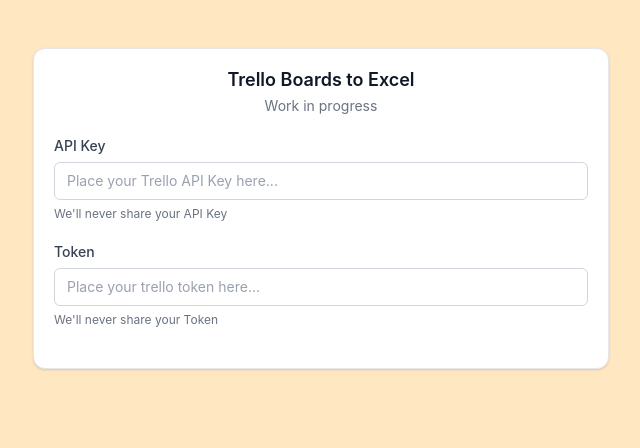
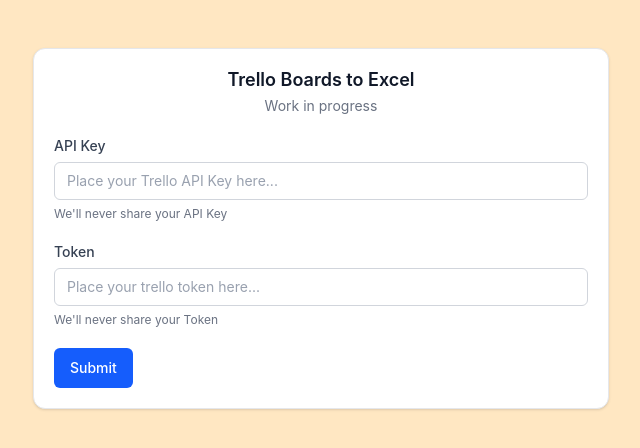
Before and after one commit to n1zen/trello-board-to-excel, a React (Vite) app: page / in a window 1280 px wide. Shown: the top 448 px of the page, without its empty margins (319-959 px from the left). Built offline with nearby package versions, Linux system fonts and the light colour scheme.

Commit message:
add submit button

```diff
--- a/src/App.tsx
+++ b/src/App.tsx
@@ -10,6 +10,7 @@
 } from './components/Card';
 
 import Input from './components/Input';
+import Button from './components/Button';
 
 function App() {
   const [apiKey, setApiKey] = useState("");
@@ -45,6 +46,7 @@
 
       <CardFooter>
         {/** Submit button for API Key and Token */}
+        <Button>Submit</Button>
       </CardFooter>
     </Card>
   );
--- /dev/null
+++ b/src/components/Button.tsx
@@ -0,0 +1,93 @@
+import { forwardRef } from 'react';
+import { cn } from '../lib/utils';
+
+export type ButtonVariant = "primary" | "secondary" | "outline" | "ghost" | "danger";
+export type ButtonSize = "sm" | "md" | "lg";
+
+export type ButtonProps = React.ComponentPropsWithoutRef<"button"> & {
+    variant?: ButtonVariant;
+    size?: ButtonSize;
+    loading?: boolean;
+    leftIcon?: React.ReactNode;
+    rightIcon?: React.ReactNode;
+};
+
+const variants: Record<ButtonVariant, string> = {
+    primary: "bg-blue-600 text-white hover:bg-blue-700 focus-visible:ring-blue-500",
+    secondary: "bg-gray-100 text-gray-900 hover:bg-gray-200 focus-visible:ring-gray-400",
+    outline: "border border-gray-300 bg-white text-gray-900 hover:bg-gray-50 focus-visible:ring-gray-400",
+    ghost: "bg-transparent text-gray-900 hover:bg-gray-100 focus-visible:ring-gray-400",
+    danger: "bg-red-600 text-white hover:bg-red-700 focus-visible:ring-red-500",
+};
+
+const sizes: Record<ButtonSize, string> = {
+    sm: "h-8 px-3 text-sm gap-1.5",
+    md: "h-10 px-4 text-sm gap-2",
+    lg: "h-12 px-6 text-base gap-2",
+};
+
+export const Button = forwardRef<HTMLButtonElement, ButtonProps>(
+    (
+        {
+            variant = "primary",
+            size = "md",
+            loading = false,
+            leftIcon,
+            rightIcon,
+            className,
+            disabled,
+            type = "button",
+            children,
+            ...rest
+        },
+        ref
+    ) => {
+        return (
+            <button
+                ref={ref}
+                type={type}
+                disabled={disabled || loading}
+                aria-busy={loading || undefined}
+                className={cn(
+                    "inline-flex items-center justify-center rounded-md font-medium transition-colors",
+                    "focus:outline-none focus-visible:ring-2 focus-visible:ring-offset-2",
+                    "disabled:pointer-events-none disabled:opacity-50",
+                    variants[variant],
+                    sizes[size],
+                    className
+                )}
+                {...rest}
+            >
+                {loading ? (
+                    <svg
+                        className="h-4 w-4 animate-spin"
+                        viewBox="0 0 24 24"
+                        fill="none"
+                        aria-hidden="true"
+                    >
+                        <circle
+                            className="opacity-25"
+                            cx="12"
+                            cy="12"
+                            r="10"
+                            stroke="currentColor"
+                            strokeWidth="4"
+                        />
+                        <path
+                            className="opacity-75"
+                            fill="currentColor"
+                            d="M4 12a8 8 0 018-8v4a4 4 0 00-4 4H4z"
+                        />
+                    </svg>
+                ) : (
+                    leftIcon
+                )}
+                {children}
+                {!loading && rightIcon}
+            </button>
+        );
+    }
+);
+Button.displayName = "Button"
+
+export default Button
```
